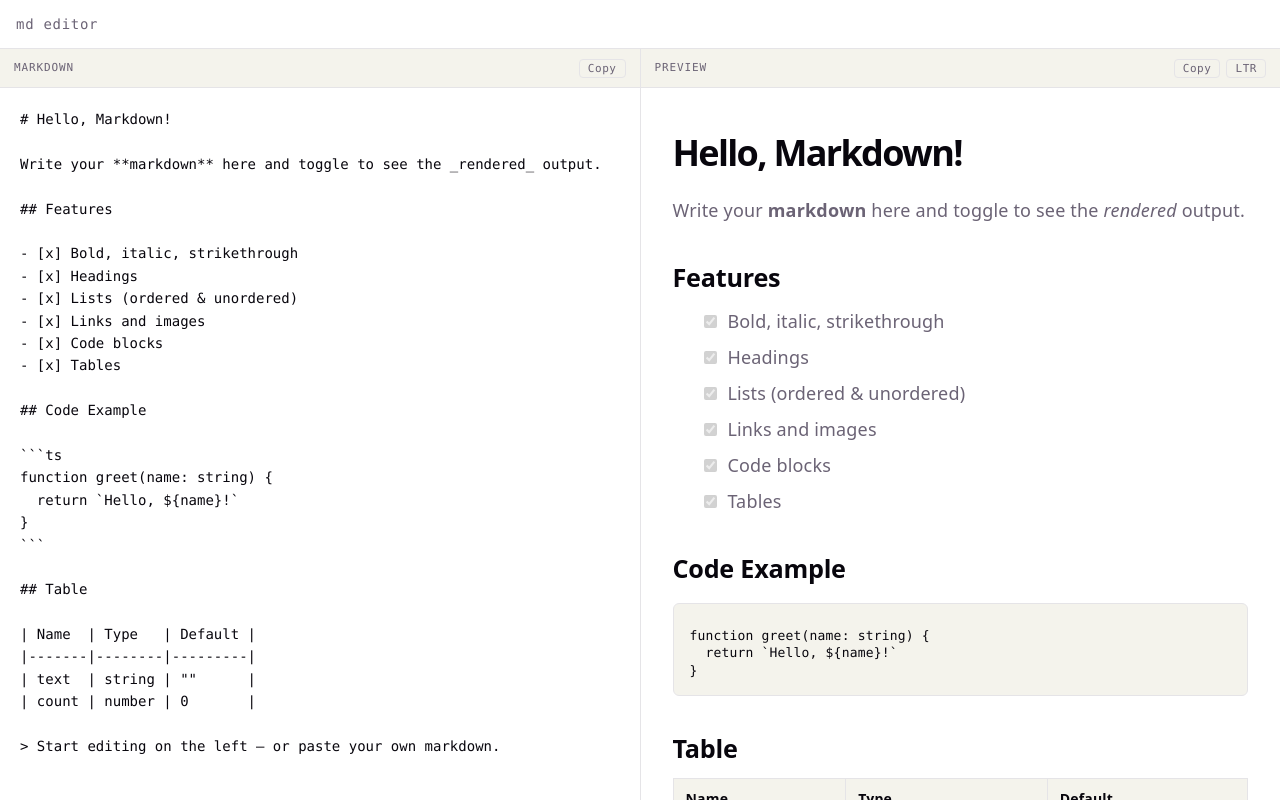
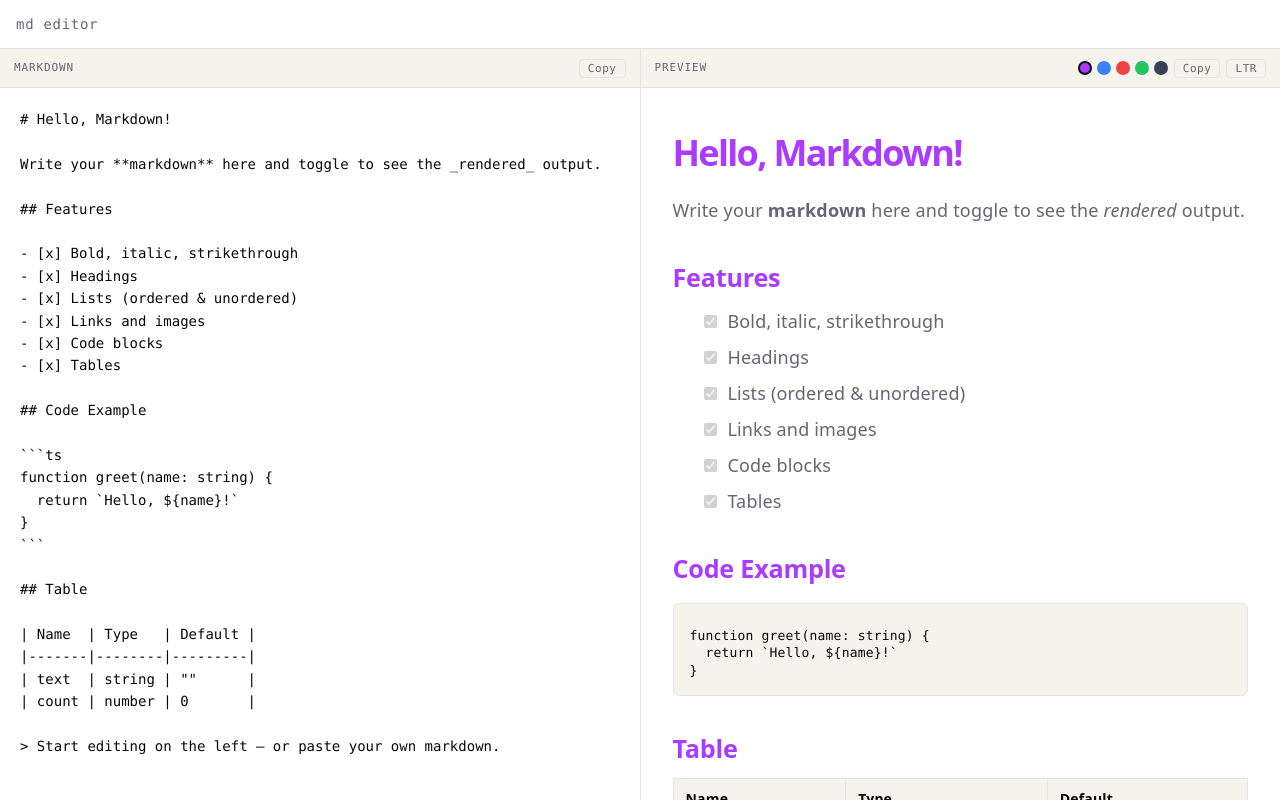
Before and after one commit to bakrialloush/md-rtl, a React (Vite) app: page / in a window 1280 px wide. Built offline with nearby package versions, Linux system fonts and the light colour scheme.

Commit message:
Add theme colors

```diff
--- a/src/App.css
+++ b/src/App.css
@@ -147,7 +147,7 @@
 .markdown-body h2,
 .markdown-body h3,
 .markdown-body h4 {
-  color: var(--text-h);
+  color: var(--accent);
   font-weight: 600;
   margin: 1.4em 0 0.5em;
   line-height: 1.3;
@@ -246,6 +246,32 @@
   background: var(--accent-bg);
 }
 
+/* Theme swatches */
+.theme-swatches {
+  display: flex;
+  align-items: center;
+  gap: 5px;
+}
+
+.theme-swatch {
+  width: 14px;
+  height: 14px;
+  border-radius: 50%;
+  border: 2px solid transparent;
+  background-color: var(--swatch-color);
+  cursor: pointer;
+  padding: 0;
+  transition: border-color 0.15s, transform 0.15s;
+}
+
+.theme-swatch:hover {
+  transform: scale(1.2);
+}
+
+.theme-swatch.active {
+  border-color: var(--text-h);
+}
+
 /* Horizontal rule */
 .markdown-body hr {
   border: none;
--- a/src/App.tsx
+++ b/src/App.tsx
@@ -2,6 +2,16 @@ import { useState, useRef } from 'react'
 import ReactMarkdown from 'react-markdown'
 import remarkGfm from 'remark-gfm'
 import './App.css'
+
+const THEMES = {
+  purple: { label: 'Purple', accent: '#aa3bff', accentBg: 'rgba(170,59,255,0.1)' },
+  blue:   { label: 'Blue',   accent: '#3b82f6', accentBg: 'rgba(59,130,246,0.1)'  },
+  red:    { label: 'Red',    accent: '#ef4444', accentBg: 'rgba(239,68,68,0.1)'   },
+  green:  { label: 'Green',  accent: '#22c55e', accentBg: 'rgba(34,197,94,0.1)'   },
+  black:  { label: 'Black',  accent: '#374151', accentBg: 'rgba(55,65,81,0.1)'    },
+} as const
+
+type ThemeKey = keyof typeof THEMES
 
 const INITIAL_CONTENT = `# Hello, Markdown!
 
@@ -62,6 +72,7 @@ function CopyButton({ getText, getHtml }: { getText: () => string; getHtml?: ()
 export default function App() {
   const [content, setContent] = useState(INITIAL_CONTENT)
   const [rtl, setRtl] = useState(false)
+  const [theme, setTheme] = useState<ThemeKey>('purple')
   const previewRef = useRef<HTMLDivElement>(null)
 
   return (
@@ -87,6 +98,17 @@ export default function App() {
           <div className="pane-label">
             Preview
             <div className="pane-actions">
+              <div className="theme-swatches">
+                {(Object.keys(THEMES) as ThemeKey[]).map((key) => (
+                  <button
+                    key={key}
+                    className={`theme-swatch ${theme === key ? 'active' : ''}`}
+                    style={{ '--swatch-color': THEMES[key].accent } as React.CSSProperties}
+                    onClick={() => setTheme(key)}
+                    title={THEMES[key].label}
+                  />
+                ))}
+              </div>
               <CopyButton
                 getText={() => previewRef.current?.innerText ?? ''}
                 getHtml={() => previewRef.current?.innerHTML ?? ''}
@@ -100,7 +122,15 @@ export default function App() {
               </button>
             </div>
           </div>
-          <div className="markdown-body" dir={rtl ? 'rtl' : 'ltr'} ref={previewRef}>
+          <div
+            className="markdown-body"
+            dir={rtl ? 'rtl' : 'ltr'}
+            ref={previewRef}
+            style={{
+              '--accent': THEMES[theme].accent,
+              '--accent-bg': THEMES[theme].accentBg,
+            } as React.CSSProperties}
+          >
             <ReactMarkdown remarkPlugins={[remarkGfm]}>
               {content}
             </ReactMarkdown>
```
